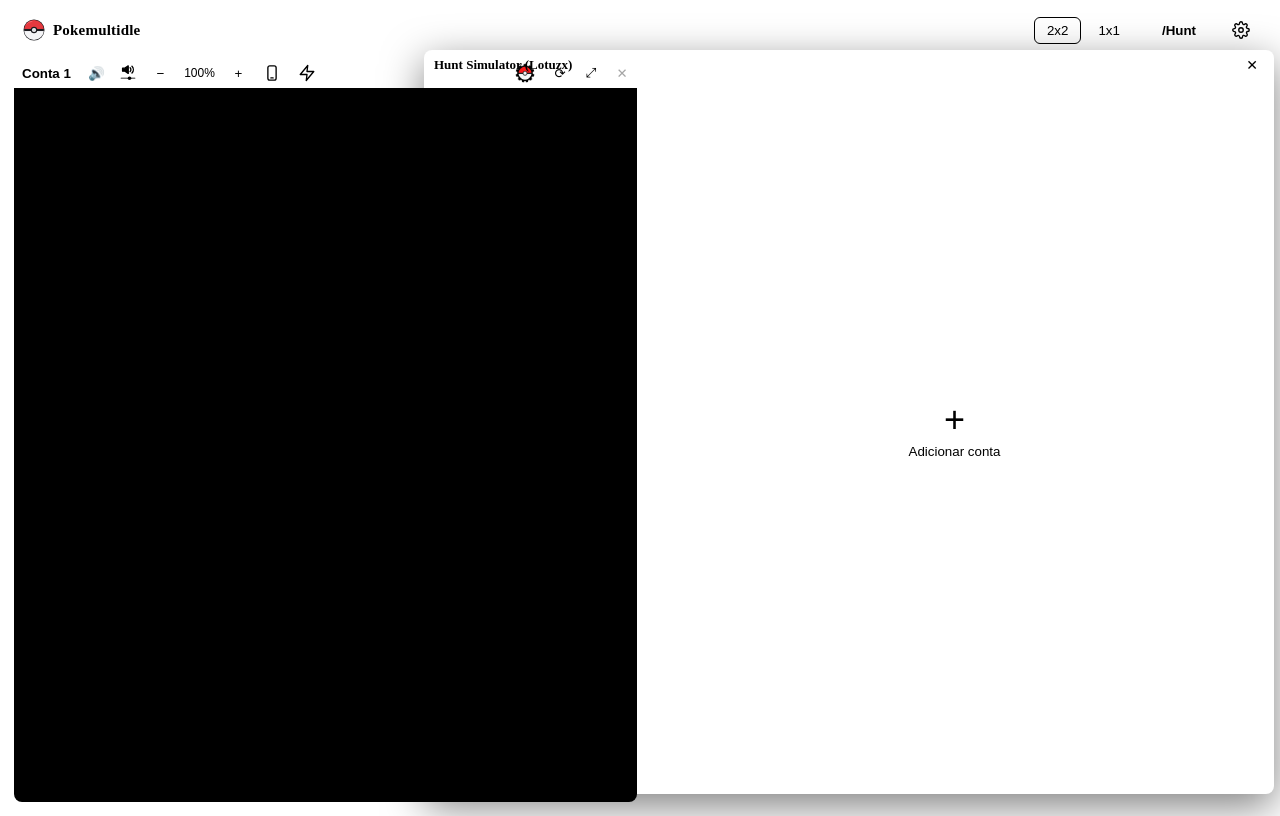
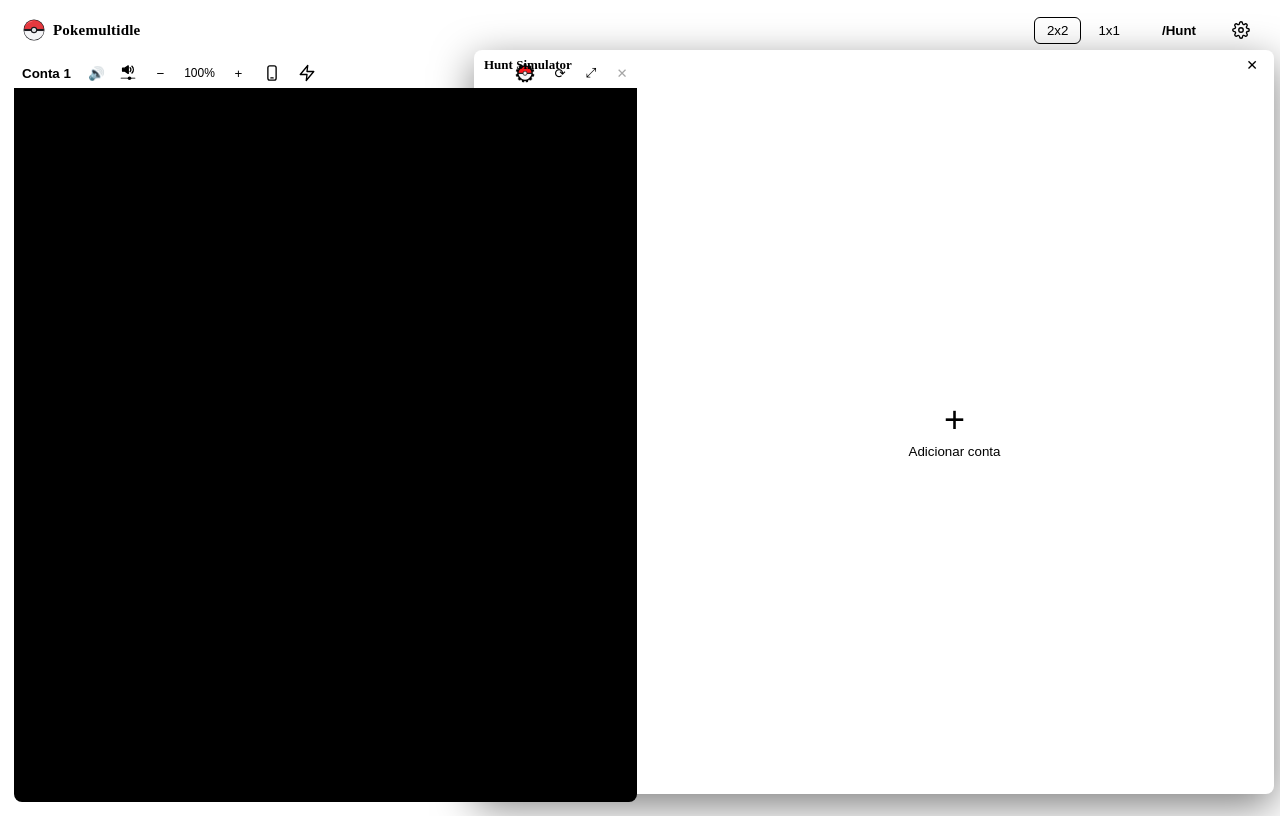
Before and after one commit to imdavidsantos/pokemultidle, a React (Vite) app: page / in a window 1280 px wide. Both pictures are taken after a click on the button "/Hunt". Built offline with nearby package versions, Linux system fonts and the light colour scheme; the HTML template or start-up script is replaced by a standard one.

Commit message:
fix: changed website that runs /hunt

```diff
--- a/package.json
+++ b/package.json
@@ -1,7 +1,7 @@
 {
   "name": "pokemultidle",
   "productName": "Pokemultidle",
-  "version": "1.4.4",
+  "version": "1.4.5",
   "description": "Gerenciador de até 4 contas do PokeIdle em uma única janela",
   "main": "electron/main.js",
   "scripts": {
--- a/src/components/HuntSim/HuntSim.css
+++ b/src/components/HuntSim/HuntSim.css
@@ -3,7 +3,7 @@
   top: 50px;   /* 44px da TopBar + 6px de respiro */
   right: 6px;
   z-index: 50;
-  min-width: 850px;
+  min-width: 800px;
   height: calc(100vh - 56px);
   display: flex;
   flex-direction: column;
--- a/src/components/HuntSim/HuntSim.jsx
+++ b/src/components/HuntSim/HuntSim.jsx
@@ -6,7 +6,7 @@ export default function HuntSim({ onClose }) {
   return (
     <div className="huntsim" role="dialog" aria-label="Simulador de hunt">
       <div className="huntsim__bar">
-        <span className="huntsim__title">Hunt Simulator (Lotuzx)</span>
+        <span className="huntsim__title">Hunt Simulator</span>
         <button className="huntsim__close" onClick={onClose} aria-label="Fechar">✕</button>
       </div>
       <webview
--- a/src/components/PaneControls/HelpMenu/HelpMenu.jsx
+++ b/src/components/PaneControls/HelpMenu/HelpMenu.jsx
@@ -33,7 +33,14 @@ export default function HelpMenu({ actions }) {
   }, [open, wide]);
 
   const items = actions.map((a) => (
-    <button key={a.id} className="help__action" role="menuitem" onClick={a.onClick}>
+    <button
+      key={a.id}
+      className="help__action"
+      role="menuitem"
+      onClick={a.onClick}
+      title={wide ? a.label : undefined}
+      aria-label={a.label}
+    >
       <span className="help__icon" aria-hidden="true">{a.icon}</span>
       {!wide && <span>{a.label}</span>}
     </button>
--- a/src/config.js
+++ b/src/config.js
@@ -21,6 +21,6 @@ export const ZOOM_MIN = 0.5;
 export const ZOOM_MAX = 2;
 export const ZOOM_STEP = 0.1;
 
-export const HUNT_SIM_URL = 'https://pokedex.lotuz.tech/hunt-sim';
+export const HUNT_SIM_URL = 'https://pokeidle-gg.pages.dev/#hunt';
 
 export const STORAGE_KEY = 'pokemultidle-v3-state';
```
